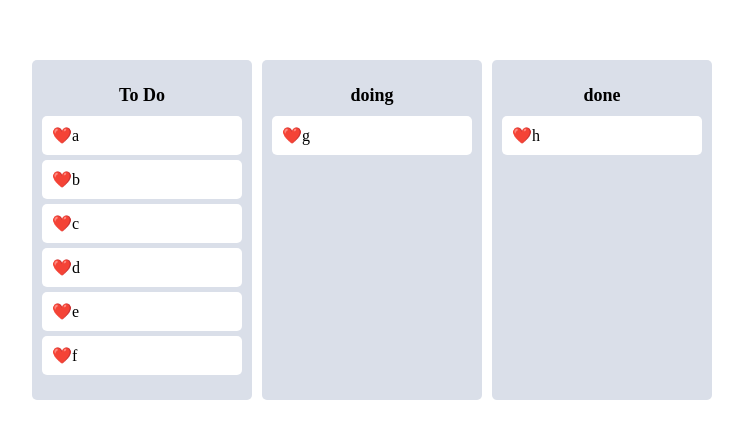
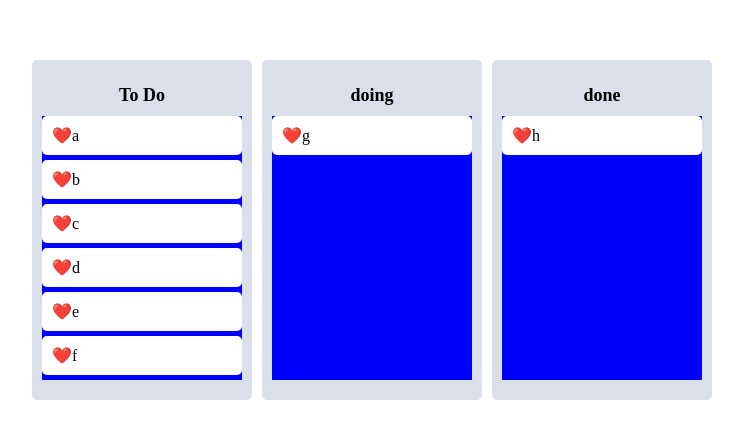
Before and after one commit to hyunba/react-beautiful-dnd-tutorial, a React (Create React App) app: page / in a window 1280 px wide. Shown: the part 178-616 px from the top of the page, without its empty margins (268-1011 px from the left). Built offline with nearby package versions, Linux system fonts and the light colour scheme.

Commit message:
multi boards

```diff
--- a/src/Components/Board.tsx
+++ b/src/Components/Board.tsx
@@ -1,6 +1,11 @@
 import { Droppable } from "react-beautiful-dnd";
 import styled from "styled-components";
 import DragabbleCard from "./DragabbleCard";
+
+interface IAreaProps{
+  isDraggingOver: boolean;
+  isDraggingFromThis: boolean;
+}
 
 const Wrapper = styled.div`
   width: 200px;
@@ -9,6 +14,14 @@
   background-color: ${(props) => props.theme.boardColor};
   border-radius: 5px;
   min-height: 300px;
+  display: flex;
+  flex-direction: column;
+`;
+
+const Area = styled.div<IAreaProps>`
+  background-color: ${(props) => (props.isDraggingOver ? "pink" : props.isDraggingFromThis ? "black" : "blue")};
+  flex-grow: 1;
+  transition: background-color .3s ease-in-out;
 `;
 
 const Title = styled.h2`
@@ -28,13 +41,13 @@
       <Wrapper>
         <Title>{boardId}</Title>
           <Droppable droppableId={boardId}>
-              {(element)=>
-                <div ref={element.innerRef} {...element.droppableProps}>
+              {(element, snap)=>
+                <Area isDraggingFromThis={Boolean(snap.draggingFromThisWith)} isDraggingOver={snap.isDraggingOver} ref={element.innerRef} {...element.droppableProps}>
                   {toDos.map((toDo, index) => (
                     <DragabbleCard key={toDo} toDo={toDo} index={index}></DragabbleCard>
                   ))}
                   {element.placeholder}
-                </div>
+                </Area>
               }
           </Droppable>
       </Wrapper>
```
